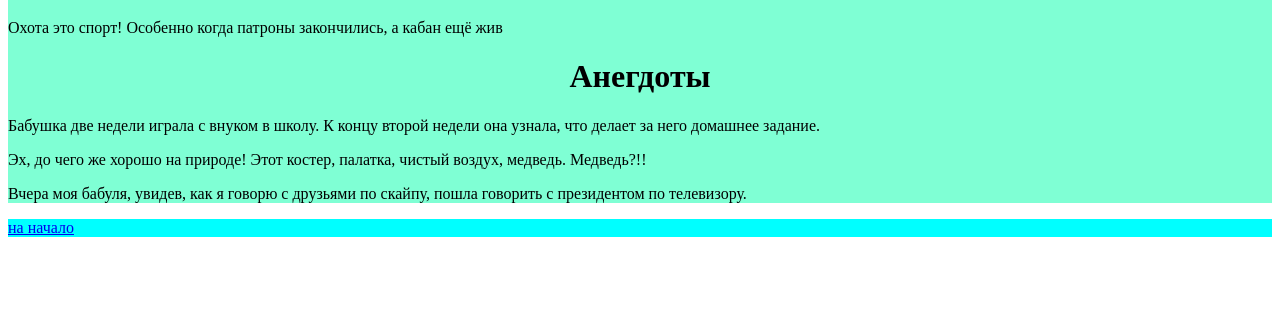
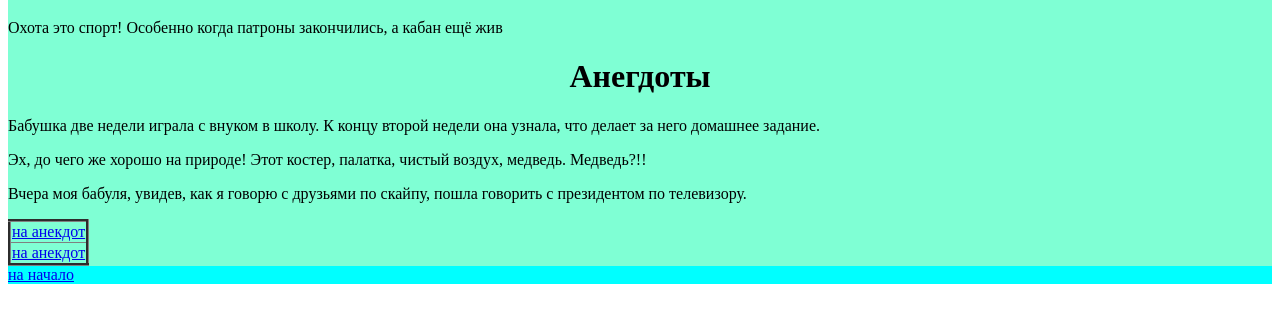
Before and after one commit to sashalesniepolyny/site135, a plain HTML site: page index.html in a window 1280 px wide. Shown: the part 490-800 px from the top of the page. Drawn offline with Linux system fonts and the light colour scheme.

Commit message:
Update index.html

```diff
--- a/index.html
+++ b/index.html
@@ -18,6 +18,20 @@
     <p>Бабушка две недели играла с внуком в школу. К концу второй недели она узнала, что делает за него домашнее задание. </p>
     <p>Эх, до чего же хорошо на природе! Этот костер, палатка, чистый воздух, медведь. Медведь?!!</p>
     <p>Вчера моя бабуля, увидев, как я говорю с друзьями по скайпу, пошла говорить с президентом по телевизору.</p>
+    <table style="border-collapse:collapse" border="3px">
+        <tr style="border-collapse:collapse" border="3px">
+            <td>
+            <a href="https://www.nur.kz/leisure/entertainment/1841405-samyj-smesnoj-anekdot-v-mire-podborka-50-sutok/"> на анекдот
+            </a>
+            </td>
+        </tr>
+        <tr style="border-collapse:collapse" border="3px">
+            <td>
+            <a href="https://www.anekdot.ru/"> на анекдот
+            </a>
+            </td>
+        </tr>
+    </table>
     </main>
     <footer style="background-color:Aqua">
     <a href="#start">на начало </a>
```
